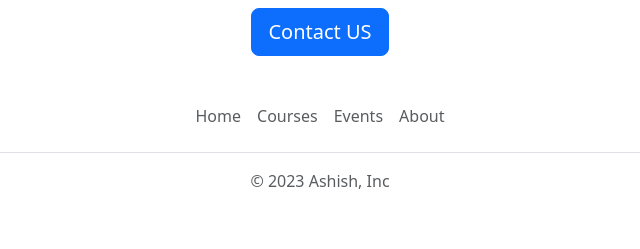
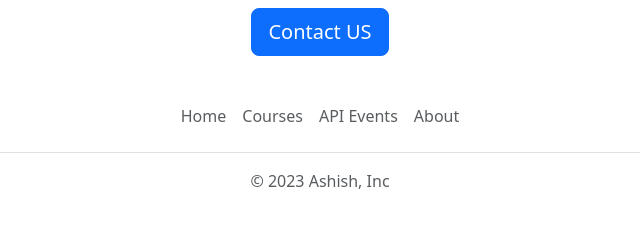
Before and after one commit to 6abc/flash-web, a Flask app: template templates/home.html in a window 1280 px wide. Shown: the part 945-1194 px from the top of the page, without its empty margins (320-960 px from the left). Run offline with Flask 3, Linux system fonts and the light colour scheme; the template is opened without the code that fills it, so the values that code supplies are empty.

Commit message:
Fixed Footer

```diff
--- a/templates/footer.html
+++ b/templates/footer.html
@@ -1,11 +1,11 @@
 <div class="container">
   <footer class="py-3 my-4">
     <ul class="nav justify-content-center border-bottom pb-3 mb-3">
-      <li class="nav-item"><a  target="_blank" href="https://ashish-careers-website.onrender.com" class="nav-link px-2 text-muted">Home</a></li>
-      <li class="nav-item"><a  target="_blank" href="https://ashish-careers-website.onrender.com" class="nav-link px-2 text-muted">Courses</a></li>
+      <li class="nav-item"><a  target="_blank" href="/" class="nav-link px-2 text-muted">Home</a></li>
+      <li class="nav-item"><a  target="_blank" href="/" class="nav-link px-2 text-muted">Courses</a></li>
 
-      <li class="nav-item"><a target="_blank" href="https://ashish-careers-website.onrender.com/api/jobs" class="nav-link px-2 text-muted">Events</a></li>
-      <li class="nav-item"><a  target="_blank" href="https://ashish-careers-website.onrender.com" class="nav-link px-2 text-muted">About</a></li>
+      <li class="nav-item"><a target="_blank" href="/api/jobs" class="nav-link px-2 text-muted">API Events</a></li>
+      <li class="nav-item"><a  target="_blank" href="/" class="nav-link px-2 text-muted">About</a></li>
     </ul>
     <p class="text-center text-muted">&copy; 2023 Ashish, Inc</p>
   </footer>
```
